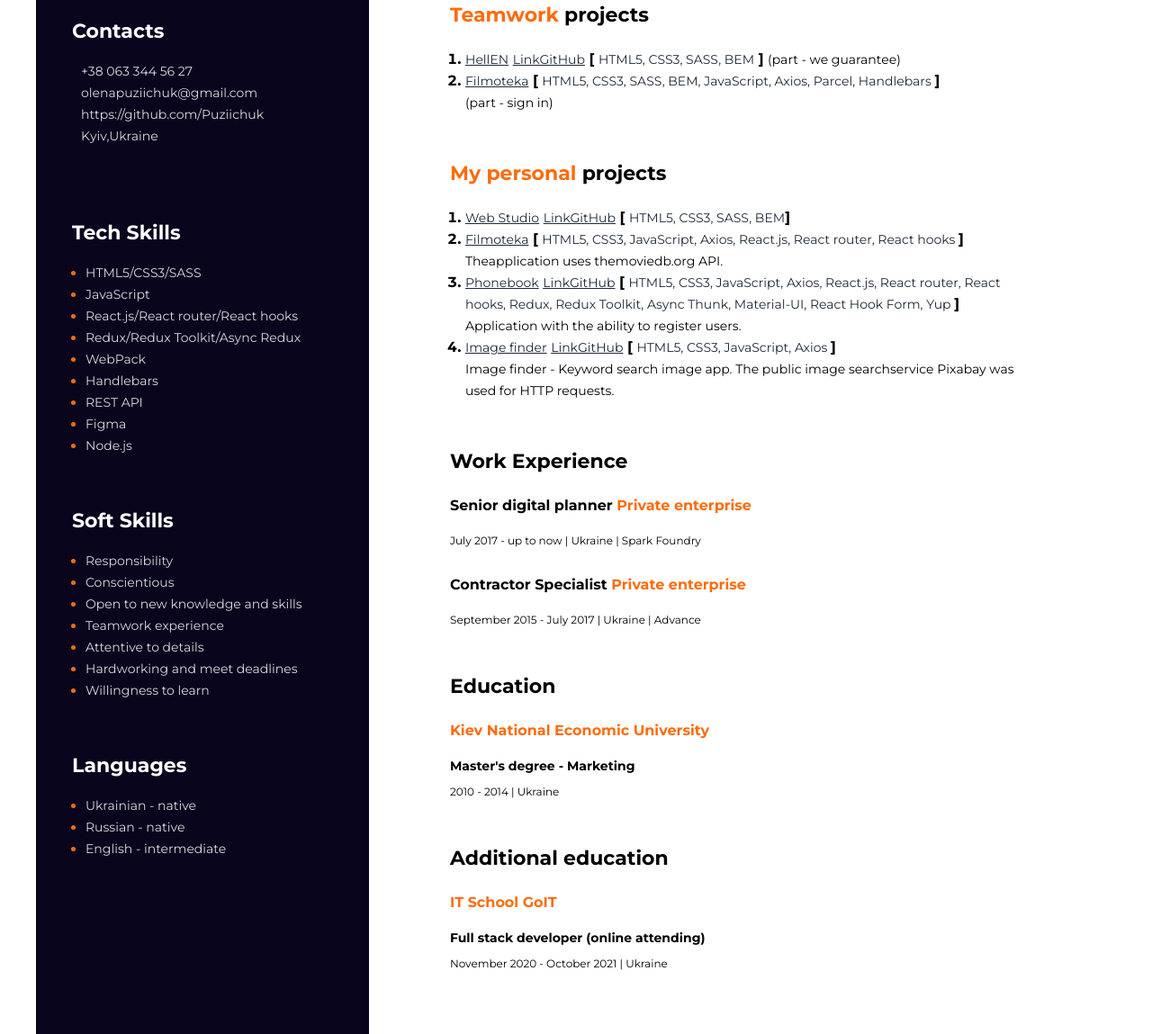
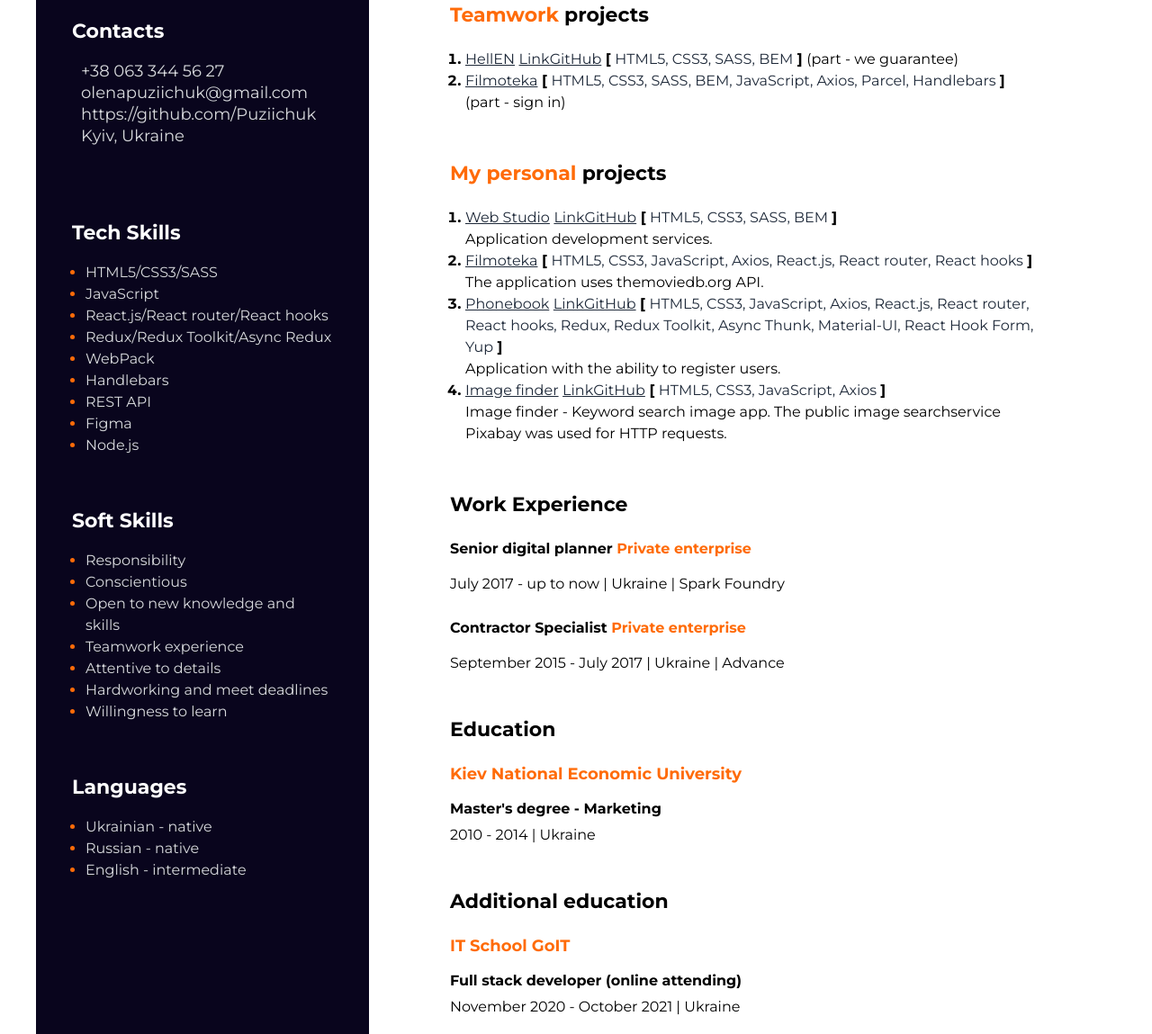
Before and after one commit to Puziichuk/resume, a plain HTML site: page index.html in a window 1280 px wide. Shown: the part 491-1640 px from the top of the page at 90% size. Drawn offline with Linux system fonts and the light colour scheme.

Commit message:
added info

```diff
--- a/css/style.css
+++ b/css/style.css
@@ -60,7 +60,7 @@
   }
   .sidebar-linc {
     color: #d8dadd;
-    font-size: 14px;
+    font-size: 18px;
     font-weight: 400;
     line-height: 24px;
     text-decoration: none;
@@ -71,14 +71,14 @@
   }
 
   .sidebar-linc-type {
-    font-size: 14px;
+    font-size: 18px;
     font-weight: 400;
     line-height: 24px;
     color: #ffffff;
     margin-right: 10px;
   }
   .sidebar-item {
-    font-size: 14px;
+    font-size: 16px;
     font-weight: 400;
     line-height: 24px;
     color: #ff6b08;
@@ -104,7 +104,7 @@
     line-height: 89px;
   }
   .description {
-    font-size: 14px;
+    font-size: 16px;
     font-weight: 400;
     line-height: 24px;
     margin-top: 24px;
@@ -116,13 +116,13 @@
     margin-bottom: 25px;
   }
   .projects-linc {
-    font-size: 14px;
+    font-size: 16px;
     font-weight: 400;
     line-height: 24px;
     color: #1e2939;
   }
   .tech-name {
-    font-size: 14px;
+    font-size: 16px;
     font-weight: 400;
     line-height: 24px;
     color: #1e2939;
@@ -151,7 +151,7 @@
   .tine {
     display: inline-block;
     color: #000;
-    font-size: 12px;
+    font-size: 16px;
     font-weight: 400;
     line-height: 24px;
     margin-bottom: 15px;
@@ -167,14 +167,14 @@
 
   .profession-duties-iten {
     color: #000;
-    font-size: 14px;
+    font-size: 16px;
     font-weight: 400;
     line-height: 24px;
   }
 
   .education-institute {
     color: #ff6b08;
-    font-size: 16px;
+    font-size: 18px;
     font-weight: 700;
     line-height: 24px;
     margin-bottom: 15px;
@@ -188,7 +188,7 @@
     margin-bottom: 25px;
   }
   .education-management {
-    font-size: 14px;
+    font-size: 16px;
     font-weight: 700;
     line-height: 24px;
     margin-bottom: 5px;
--- a/index.html
+++ b/index.html
@@ -49,7 +49,7 @@
           </div>
           <div>
             <span class="sidebar-linc-type"></span>
-            <a class="sidebar-linc" href="">Kyiv,Ukraine</a>
+            <a class="sidebar-linc" href="">Kyiv, Ukraine</a>
           </div>
           <div>
             <span class="sidebar-linc-type"></span>
@@ -204,7 +204,9 @@
               >LinkGitHub</a
             >
                 <span class="dots"></span>
-                <span><b>[</b> <span class="tech-name">HTML5, CSS3, SASS, BEM</span><b>]</b></span><br />
+                <span><b>[</b> <span class="tech-name">HTML5, CSS3, SASS, BEM </span><b>]</b></span><br />
+                <span class="description"
+                  >Application development services.</span>
               </li>
               <li class="projects-item">
                 <a
@@ -223,8 +225,7 @@
                   <b>]</b></span
                 ><br />
                 <span class="description"
-                  >Theapplication uses themoviedb.org API.</span
-                >
+                  >The application uses themoviedb.org API.</span>
               </li>
               <li class="projects-item">
                 <a
@@ -244,11 +245,8 @@
                   <span class="tech-name"
                     >HTML5, CSS3, JavaScript, Axios, React.js, React router, React
                     hooks, Redux, Redux Toolkit, Async Thunk, Material-UI, React
-                    Hook Form, Yup
-                  </span><b>]</b></span><br />
-                <span class="description"
-                  >Application with the ability to register users.</span
-                >
+                    Hook Form, Yup </span><b>]</b></span><br/>
+                    <span class="description">Application with the ability to register users.</span>
               </li>
               <li class="projects-item">
                 <a
```
